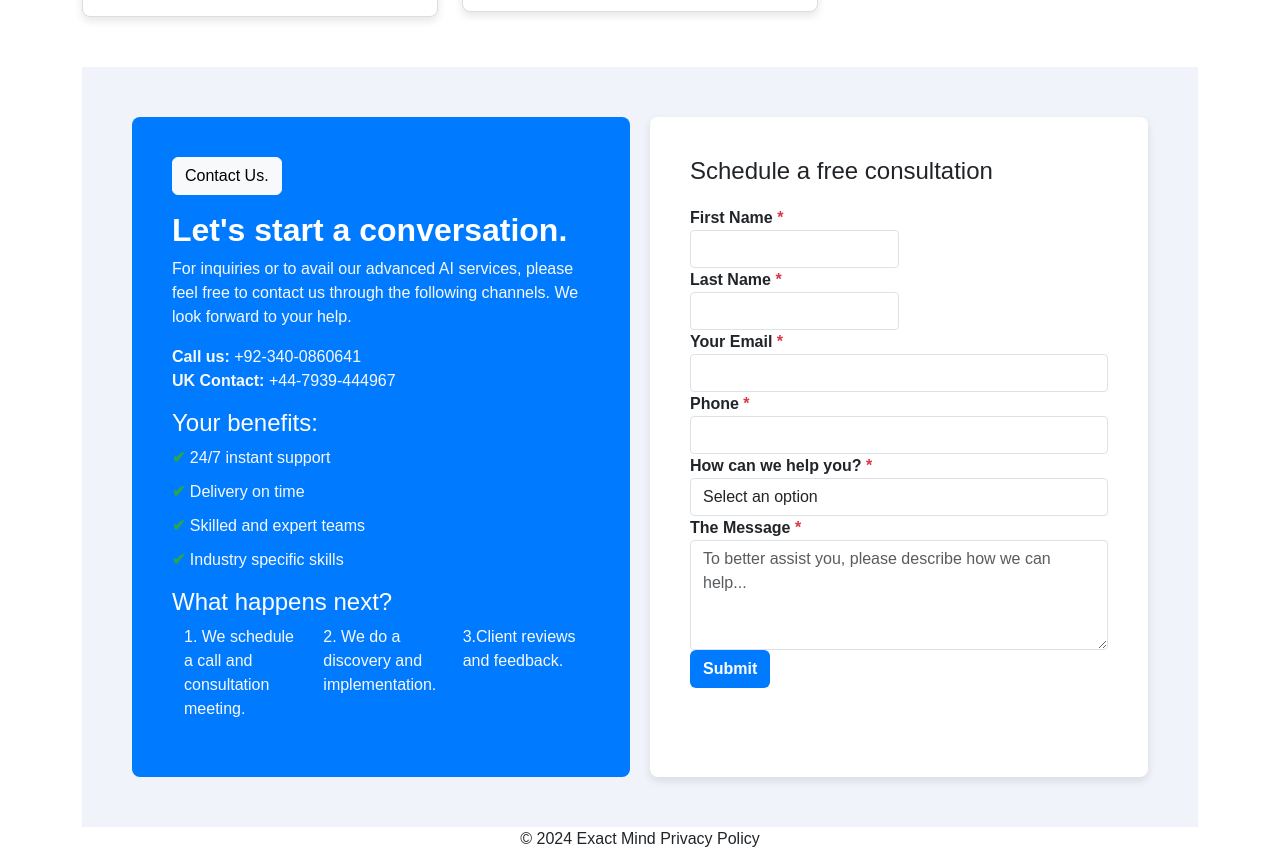
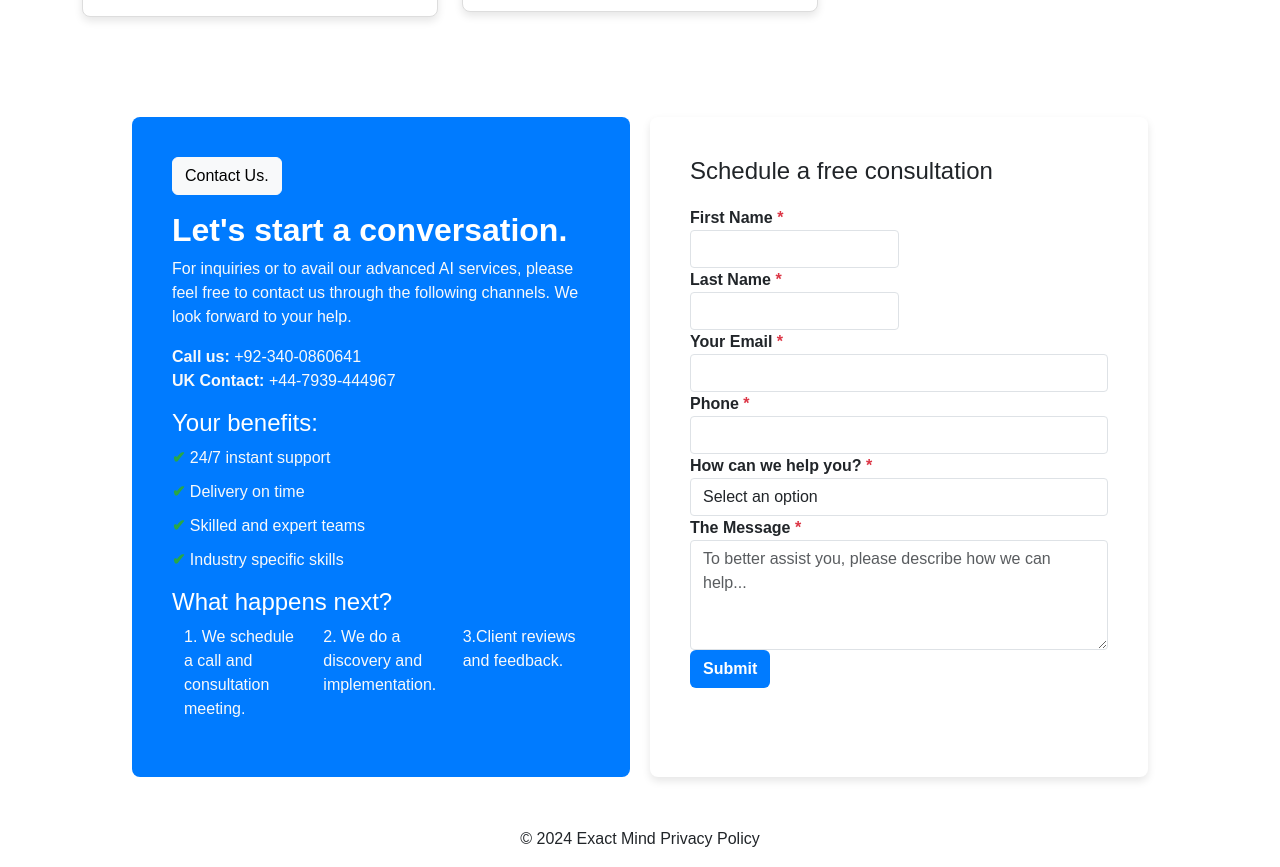
Before and after one commit to NadiaImtiaz/xactmind, a plain HTML site: page index.html in a window 1280 px wide. Shown: the part 3370-4237 px from the top of the page. Drawn offline with nearby package versions, Linux system fonts and the light colour scheme.

Commit message:
change bg color

```diff
--- a/index.html
+++ b/index.html
@@ -249,7 +249,6 @@
         .contact-section {
             display: flex;
             flex-wrap: wrap;
-            background-color: #f0f4fa;
             padding: 50px;
         }
 
```
